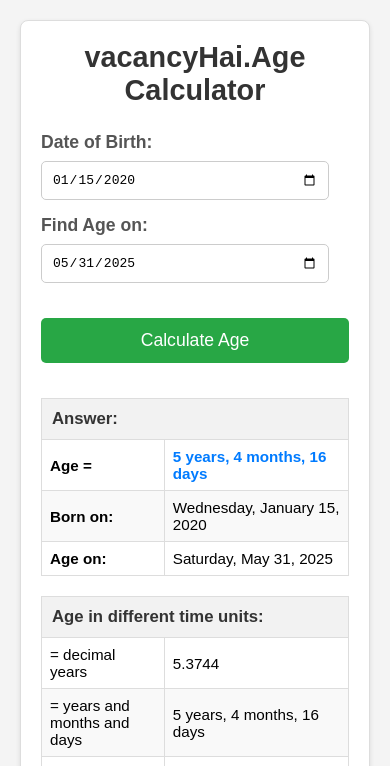
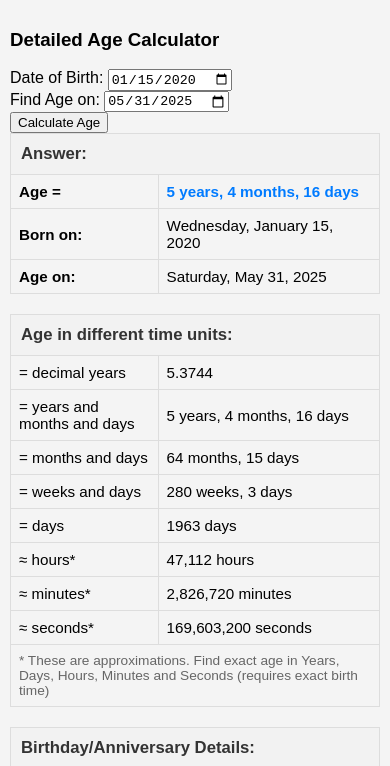
Before and after one commit to bhuveevh/age-calculator-tool, a plain HTML site: page index.html in a window 390 px wide. Both pictures are taken after typing "2020-01-15" into the empty fields and a click on the button "Calculate Age". Shown: the top 766 px of the page. Drawn offline with Linux system fonts and the light colour scheme.

Commit message:
Update index.html

```diff
--- a/index.html
+++ b/index.html
@@ -3,145 +3,30 @@
 <head>
     <meta charset="UTF-8">
     <meta name="viewport" content="width=device-width, initial-scale=1.0">
-    <title>vacancyHai.Age Calculator</title>
+    <title>Detailed Age Calculator</title>
     <style>
-        /* CSS for the calculator's appearance */
+        /* आपका मौजूदा CSS यहाँ है */
         body {
             font-family: Arial, sans-serif;
             margin: 0;
-            padding: 20px;
-            background-color: #f4f4f4; /* Light background for the iframe content */
-            display: flex; /* Helps center the calculator */
+            padding: 10px; /* यहाँ पैडिंग को थोड़ा कम करें, ताकि कंटेंट का आकार कम हो */
+            background-color: #f4f4f4;
+            display: flex;
             justify-content: center;
-            align-items: flex-start; /* Align to the top */
-            min-height: calc(100vh - 40px); /* Adjust height for padding */
-            box-sizing: border-box; /* Include padding in height calculation */
+            align-items: flex-start;
+            box-sizing: border-box;
         }
         .calculator-container {
-            border: 1px solid #ddd;
-            padding: 20px;
-            border-radius: 8px;
-            max-width: 600px;
-            width: 100%; /* Ensure it takes full width up to max-width */
-            background-color: #fff;
-            box-shadow: 0 2px 5px rgba(0,0,0,0.1);
-            margin: 0; /* Remove default margins if any from body flex */
+            /* ... आपके मौजूदा स्टाइल ... */
+            max-width: 600px; /* सुनिश्चित करें कि यह यहाँ भी सेट है */
+            width: 100%;
         }
-        h3 {
-            color: #333;
-            margin-top: 0;
-            text-align: center;
-            font-size: 1.8em;
-            margin-bottom: 25px;
-        }
-        .input-group {
-            display: flex;
-            flex-wrap: wrap;
-            justify-content: space-between;
-            margin-bottom: 20px;
-        }
-        .input-field {
-            flex: 1 1 48%; /* Allows two fields per row on larger screens */
-            min-width: 280px; /* Ensures fields don't get too small */
-            margin-bottom: 15px;
-        }
-        label {
-            display: block;
-            margin-bottom: 8px;
-            font-weight: bold;
-            color: #555;
-            font-size: 1.1em;
-        }
-        input[type="date"] {
-            width: calc(100% - 20px); /* Account for padding */
-            padding: 10px;
-            border: 1px solid #ccc;
-            border-radius: 5px;
-            font-size: 1em;
-            box-sizing: border-box; /* Include padding in width calculation */
-        }
-        button {
-            color: white;
-            padding: 12px 25px;
-            border: none;
-            border-radius: 5px;
-            cursor: pointer;
-            font-size: 1.1em;
-            width: 100%;
-            transition: background-color 0.3s ease;
-            margin-bottom: 10px; /* Added margin */
-        }
-        button:hover {
-            opacity: 0.9;
-        }
-        .calculate-btn {
-            background-color: #28a745;
-        }
-        .generate-link-btn {
-            background-color: #007bff;
-            padding: 10px 18px; /* Slightly smaller padding for link button */
-            font-size: 1em;
-        }
-        #detailed_error_revised {
-            color: red;
-            margin-top: 15px;
-            text-align: center;
-            font-size: 0.95em;
-        }
-        #detailed_result_revised {
-            margin-top: 25px;
-        }
-        .link-generator-section {
-            margin-top: 25px;
-            border-top: 1px solid #eee;
-            padding-top: 15px;
-        }
-        table {
-            width: 100%;
-            border-collapse: collapse;
-            margin-bottom: 20px;
-            font-size: 0.95em;
-        }
-        table th, table td {
-            padding: 8px;
-            border: 1px solid #ddd;
-            text-align: left;
-        }
-        table th {
-            background-color: #f2f2f2;
-            font-size: 1.1em;
-            color: #333;
-        }
-        table tbody tr:nth-child(even) {
-            background-color: #f9f9f9;
-        }
-        #generated_link_input_revised {
-            width: calc(100% - 10px); /* Adjust for padding in its own styling */
-            padding: 5px;
-            border: 1px solid #ddd;
-            border-radius: 3px;
-            font-size: 0.9em;
-            margin-top: 5px;
-            box-sizing: border-box;
-        }
-        #generated_link_text_revised {
-            margin-top: 10px;
-            font-size: 0.9em;
-            color: #666;
-            word-break: break-all; /* Ensures long links don't break layout */
-        }
-        /* Responsive adjustments */
-        @media (max-width: 600px) {
-            .input-field {
-                flex: 1 1 100%; /* Stack inputs on small screens */
-                min-width: unset; /* Remove min-width constraint */
-            }
-        }
+        /* ... बाकी CSS ... */
     </style>
 </head>
 <body>
     <div class="calculator-container" id="age_calculator_section">
-        <h3>vacancyHai.Age Calculator</h3>
+        <h3>Detailed Age Calculator</h3>
 
         <div class="input-group">
             <div class="input-field">
@@ -170,6 +55,7 @@
     </div>
 
     <script>
+        // आपका मौजूदा JavaScript कोड यहाँ है (DOMContentLoaded, calculateDetailedAgeRevised, generateAgeLinkRevised, getUrlParameterRevised फंक्शन्स)
         document.addEventListener('DOMContentLoaded', function() {
             const today = new Date();
             const year = today.getFullYear();
@@ -187,17 +73,17 @@
                 linkDobInput.value = todayString;
             }
 
-            // Attempt to pre-fill DOB from URL on page load
             const initialDob = getUrlParameterRevised('dob_revised');
             const dobDateInput = document.getElementById('dob_date_revised');
             if (initialDob && dobDateInput) {
                 dobDateInput.value = initialDob;
-                // If a DOB is provided in the URL, calculate age automatically
                 calculateDetailedAgeRevised();
             }
+
+            sendIframeHeight(); // जब DOM पूरी तरह लोड हो जाए, तो एक बार ऊंचाई भेजें
         });
 
-        // Main calculation function
+        // Main calculation function (इसमें `sendIframeHeight()` कॉल जोड़ें)
         function calculateDetailedAgeRevised() {
             const dobInput = document.getElementById('dob_date_revised');
             const findAgeOnInput = document.getElementById('find_age_on_date_revised');
@@ -212,21 +98,24 @@
 
             if (!dobValue) {
                 errorDiv.textContent = 'Please enter a valid Date of Birth.';
+                sendIframeHeight(); // एरर पर भी ऊंचाई अपडेट करें
                 return;
             }
             if (!targetDateValue) {
                 errorDiv.textContent = 'Please enter a valid "Find Age on" date.';
+                sendIframeHeight(); // एरर पर भी ऊंचाई अपडेट करें
                 return;
             }
 
             const dob = new Date(dobValue);
             const targetDate = new Date(targetDateValue);
 
-            dob.setHours(0, 0, 0, 0); // Normalize to start of the day
-            targetDate.setHours(0, 0, 0, 0); // Normalize to start of the day
+            dob.setHours(0, 0, 0, 0);
+            targetDate.setHours(0, 0, 0, 0);
 
             if (dob > targetDate) {
                 errorDiv.textContent = 'Date of Birth cannot be after the "Find Age on" date.';
+                sendIframeHeight(); // एरर पर भी ऊंचाई अपडेट करें
                 return;
             }
 
@@ -389,9 +278,10 @@
                 </table>
             `;
             resultDiv.innerHTML = html;
+            sendIframeHeight(); // रिजल्ट अपडेट होने के बाद ऊंचाई अपडेट करें
         }
 
-        // Link generation function
+        // Link generation function (इसमें `sendIframeHeight()` कॉल जोड़ें)
         function generateAgeLinkRevised() {
             const linkDobInput = document.getElementById('link_dob_date_revised');
             const generatedLinkText = document.getElementById('generated_link_text_revised');
@@ -401,6 +291,7 @@
             if (!dobValue) {
                 generatedLinkText.textContent = 'Please select a Date of Birth to generate a link.';
                 generatedLinkText.style.color = 'red';
+                sendIframeHeight(); // एरर पर भी ऊंचाई अपडेट करें
                 return;
             }
 
@@ -412,18 +303,18 @@
             inputFieldForCopy.value = generatedLink;
             inputFieldForCopy.style.cssText = 'width: 100%; padding: 5px; border: 1px solid #ddd; border-radius: 3px; font-size: 0.9em; margin-top: 5px;';
             inputFieldForCopy.readOnly = true;
-            inputFieldForCopy.id = 'generated_link_input_revised'; // Unique ID for the input field
+            inputFieldForCopy.id = 'generated_link_input_revised';
 
             generatedLinkText.innerHTML = 'Copy this link: ';
             generatedLinkText.appendChild(inputFieldForCopy);
             generatedLinkText.style.color = '#666';
 
-            // Select and copy the text when the input field is clicked
             inputFieldForCopy.addEventListener('click', function() {
                 this.select();
                 document.execCommand('copy');
                 alert('Link copied to clipboard!');
             });
+            sendIframeHeight(); // लिंक जनरेट होने के बाद ऊंचाई अपडेट करें
         }
 
         // Helper function to get URL parameters
@@ -435,6 +326,43 @@
             if (!results[2]) return '';
             return decodeURIComponent(results[2].replace(/\+/g, ' '));
         }
+
+        // --- नया कोड यहाँ से शुरू होता है ---
+        // यह फ़ंक्शन पैरेंट को iframe की ऊंचाई भेजता है
+        function sendIframeHeight() {
+            const body = document.body;
+            //scrollHeight बॉडी के कंटेंट की कुल ऊंचाई देगा, भले ही वह ओवरफ्लो हो रहा हो
+            const contentHeight = body.scrollHeight;
+
+            // 'YOUR_WORDPRESS_SITE_DOMAIN_HERE' को अपनी वास्तविक WordPress वेबसाइट के डोमेन से बदलें
+            const targetOrigin = 'YOUR_WORDPRESS_SITE_DOMAIN_HERE'; // उदाहरण: 'https://www.yourwebsite.com'
+
+            if (window.parent) { // सुनिश्चित करें कि iframe parent में है
+                window.parent.postMessage({
+                    frameHeight: contentHeight + 10 // कुछ अतिरिक्त पैडिंग जोड़ें ताकि नीचे कुछ जगह रहे
+                }, targetOrigin);
+            }
+        }
+
+        // किसी भी DOM परिवर्तन पर ऊंचाई भेजने के लिए एक ऑब्जर्वर
+        // यह सुनिश्चित करता है कि जब भी कंटेंट बदले (जैसे रिजल्ट दिखने पर), ऊंचाई अपडेट हो जाए
+        const resizeObserver = new ResizeObserver(() => {
+            sendIframeHeight();
+        });
+
+        const calculatorContainer = document.getElementById('age_calculator_section');
+        if (calculatorContainer) {
+            resizeObserver.observe(calculatorContainer);
+        }
+
+        // कुछ महत्वपूर्ण इवेंट्स पर भी ऊंचाई भेजें
+        window.addEventListener('load', sendIframeHeight);
+        window.addEventListener('resize', sendIframeHeight); // विंडो के साइज़ बदलने पर
+        // DOM में कुछ सेकंड बाद फिर से जांचें (कभी-कभी सभी फॉन्ट/इमेज लोड होने में समय लगता है)
+        setTimeout(sendIframeHeight, 500);
+        setTimeout(sendIframeHeight, 2000);
+
+        // --- नया कोड यहाँ समाप्त होता है ---
     </script>
 </body>
 </html>
```
